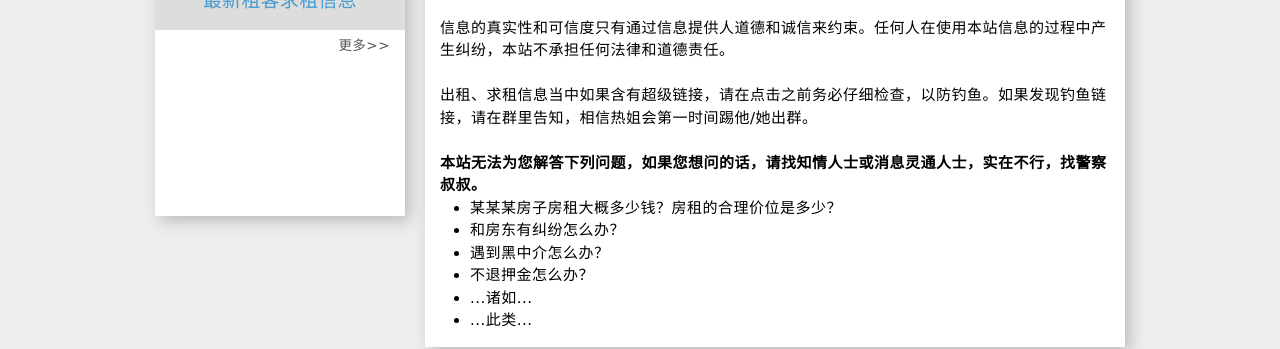
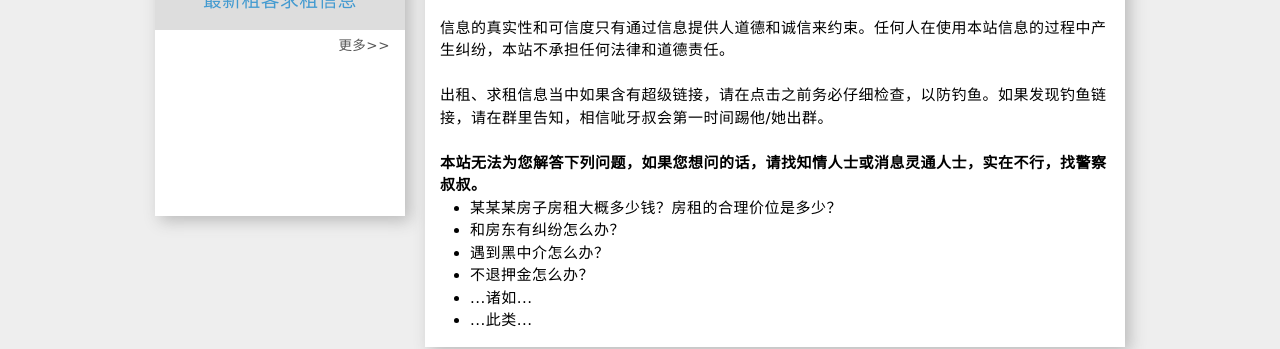
Before and after one commit to prodmgr/for_zklm, a Jekyll site: the page built from index.html, in a window 1280 px wide. Shown: the part 274-623 px from the top of the page. Built offline with Jekyll 4.4.1, drawn with Linux system fonts in a browser that asks for light colours; nearby versions of some CDN libraries.

Commit message:
20161215 quick update

```diff
--- a/9-about.html
+++ b/9-about.html
@@ -8,7 +8,7 @@ id: about
 
 <div class="sectioncolumn">
   <div class="sectioninner">
-    本网站是租客联盟成员老李（F-东直门 李棉酷）创建
+    本网站是租客联盟成员老李（F-亮马桥 李棉酷）创建
     <br><br>
 
     本网站是非盈利网站，目的是帮大家汇总租客联盟内部成员发布的出租求租信息，不收取任何费用，请勿将本站信息传播到任何未经本人许可的网站中，也请勿将本站信息作为商业用途。
--- a/index.html
+++ b/index.html
@@ -46,7 +46,7 @@ layout: default
         信息的真实性和可信度只有通过信息提供人道德和诚信来约束。任何人在使用本站信息的过程中产生纠纷，本站不承担任何法律和道德责任。
       </p>
       <p>&nbsp;</p>
-      <p>出租、求租信息当中如果含有超级链接，请在点击之前务必仔细检查，以防钓鱼。如果发现钓鱼链接，请在群里告知，相信热姐会第一时间踢他/她出群。</p>
+      <p>出租、求租信息当中如果含有超级链接，请在点击之前务必仔细检查，以防钓鱼。如果发现钓鱼链接，请在群里告知，相信呲牙叔会第一时间踢他/她出群。</p>
       <p>&nbsp;</p>
       <p style="font-weight: bolder">
         本站无法为您解答下列问题，如果您想问的话，请找知情人士或消息灵通人士，实在不行，找警察叔叔。
```
